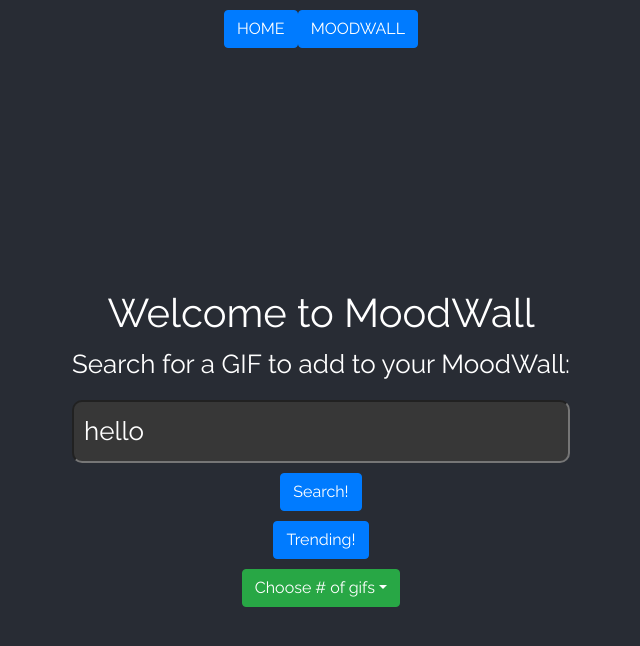
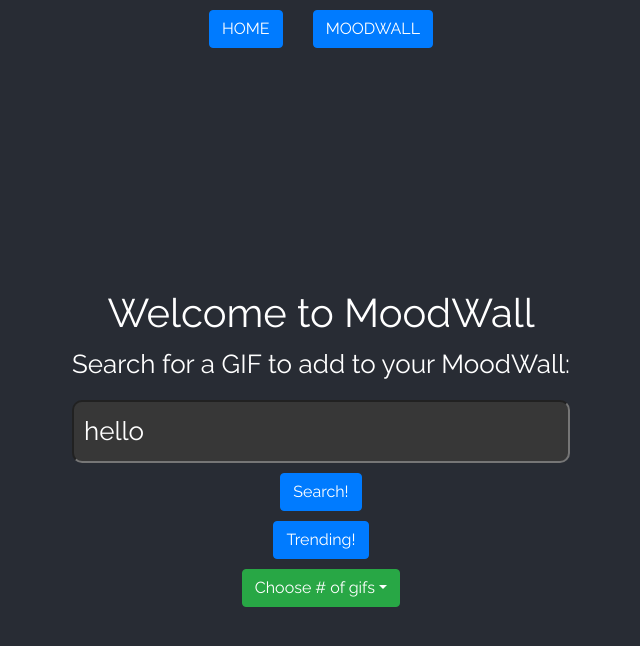
Before and after one commit to mhanna15/GifPicker, a React (Create React App) app in the folder gifpicker/: page / in a window 1280 px wide. Shown: the top 646 px of the page, without its empty margins (319-959 px from the left). Built offline with nearby package versions, Linux system fonts and the light colour scheme.

Commit message:
cleared all linting issues and organized navlinks

```diff
--- a/gifpicker/src/App.js
+++ b/gifpicker/src/App.js
@@ -3,7 +3,7 @@ import "./App.css";
 import SearchForm from "./searchForm";
 import MoodWall from "./moodWall";
 import "bootstrap/dist/css/bootstrap.min.css";
-import { Button, Dropdown } from "react-bootstrap"
+import { Button, Container, Row, Col } from "react-bootstrap"
 
 function App() {
   const [showHome, setShowHome] = useState(true);
@@ -18,6 +18,9 @@ function App() {
 
   return (
     <div className="App">
+        <Container>
+            <Row className="justify-content-md-center">
+                <Col md={"auto"}>
                     <Button
                         onClick={() => {
                             setShowHome(true);
@@ -26,6 +29,8 @@ function App() {
                     >
                         HOME
                     </Button>
+                </Col>
+                <Col md={"auto"}>
                     <Button
                         onClick={() => {
                             setShowMoodWall(true);
@@ -34,6 +39,9 @@ function App() {
                     >
                         MOODWALL
                     </Button>
+                </Col>
+            </Row>
+        </Container>
 
       {showHome && (
         <header className="App-header">
--- a/gifpicker/src/api.js
+++ b/gifpicker/src/api.js
@@ -11,8 +11,6 @@ const Search = query => {
   fetch(giphyAPI)
     .then(response => response.json())
     .then(content => {
-      console.log("FETCH THEN > content:");
-      console.log(content);
       setData(content.data);
     });
 
--- a/gifpicker/src/moodWall.js
+++ b/gifpicker/src/moodWall.js
@@ -1,4 +1,4 @@
-import React, { useState } from "react";
+import React from "react";
 
 import "./MoodWall.css";
 
@@ -8,7 +8,7 @@ function MoodWall(props) {
     <div>
     <h1>Your MoodWall</h1>
       {moodLinks.map(url => (
-        <img src={url} />
+        <img src={url} alt={"GIPHY gif"}/>
       ))}
     </div>
   );
--- a/gifpicker/src/searchForm.js
+++ b/gifpicker/src/searchForm.js
@@ -8,14 +8,7 @@ const SearchForm = props => {
   const [query, setQuery] = useState("hello");
   const [results, setResults] = useState([]);
   const [limit, setLimit] = useState(3);
-
-  const [wall, setWall] = useState([]);
-  const gifArray = [];
-
-
-
   const { updateMoodLinks } = props;
-
   const API_KEY = "y5nemJHuTtxBZ01t4en7VHWEoYFEM7E5"; // put this at the top level of the component
 
   const fetchAPI = event => {
@@ -37,11 +30,6 @@ const SearchForm = props => {
         setResults(content.data);
       })
     };
-
-  const updateWall = () => {
-      setWall(gifArray => [...gifArray, query])
-      console.log("HI")
-  }
 
   return (
     <form className="SearchForm" onSubmit={fetchAPI}>
```
Lines whose indentation alone changed are shown as unchanged.
